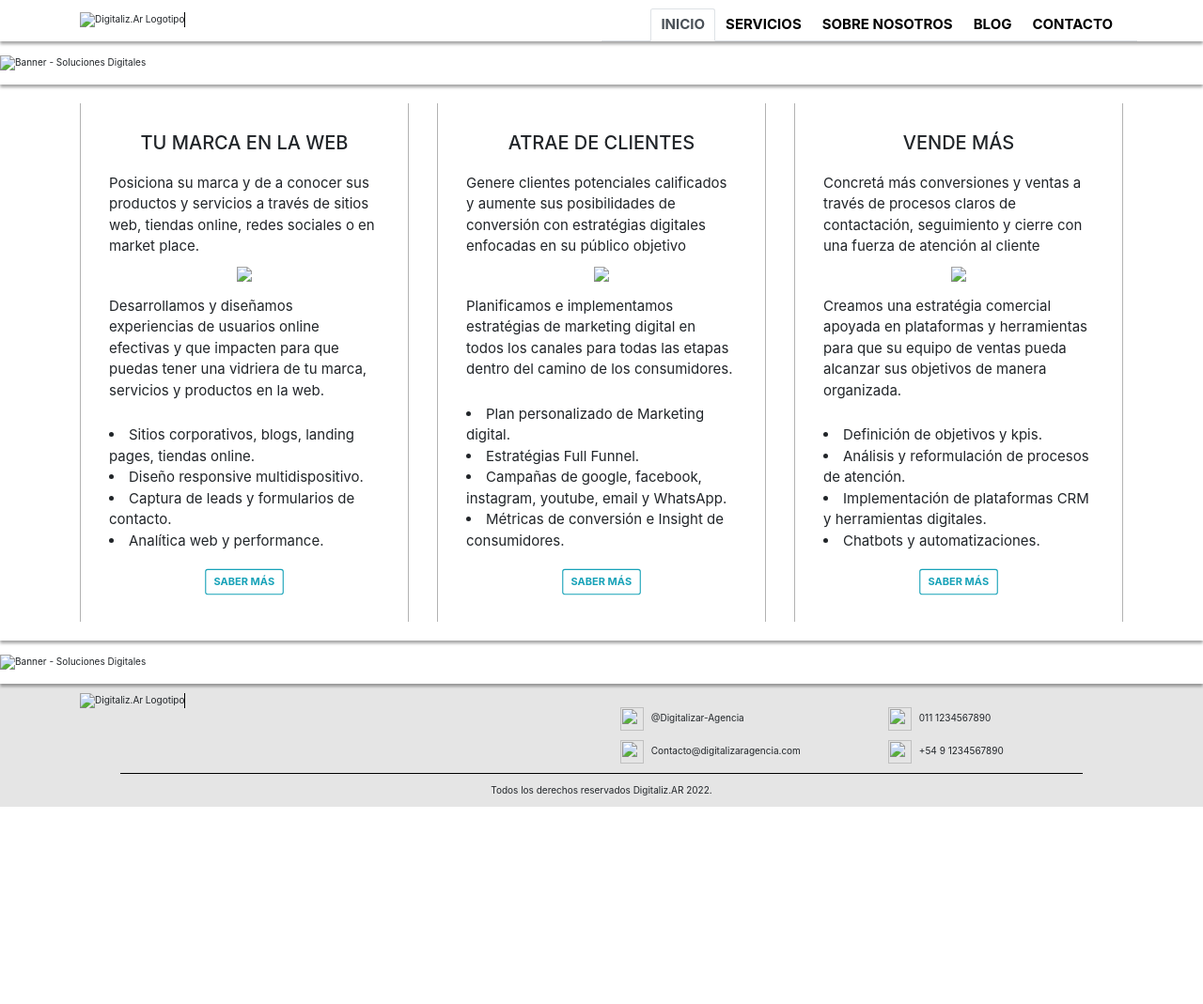
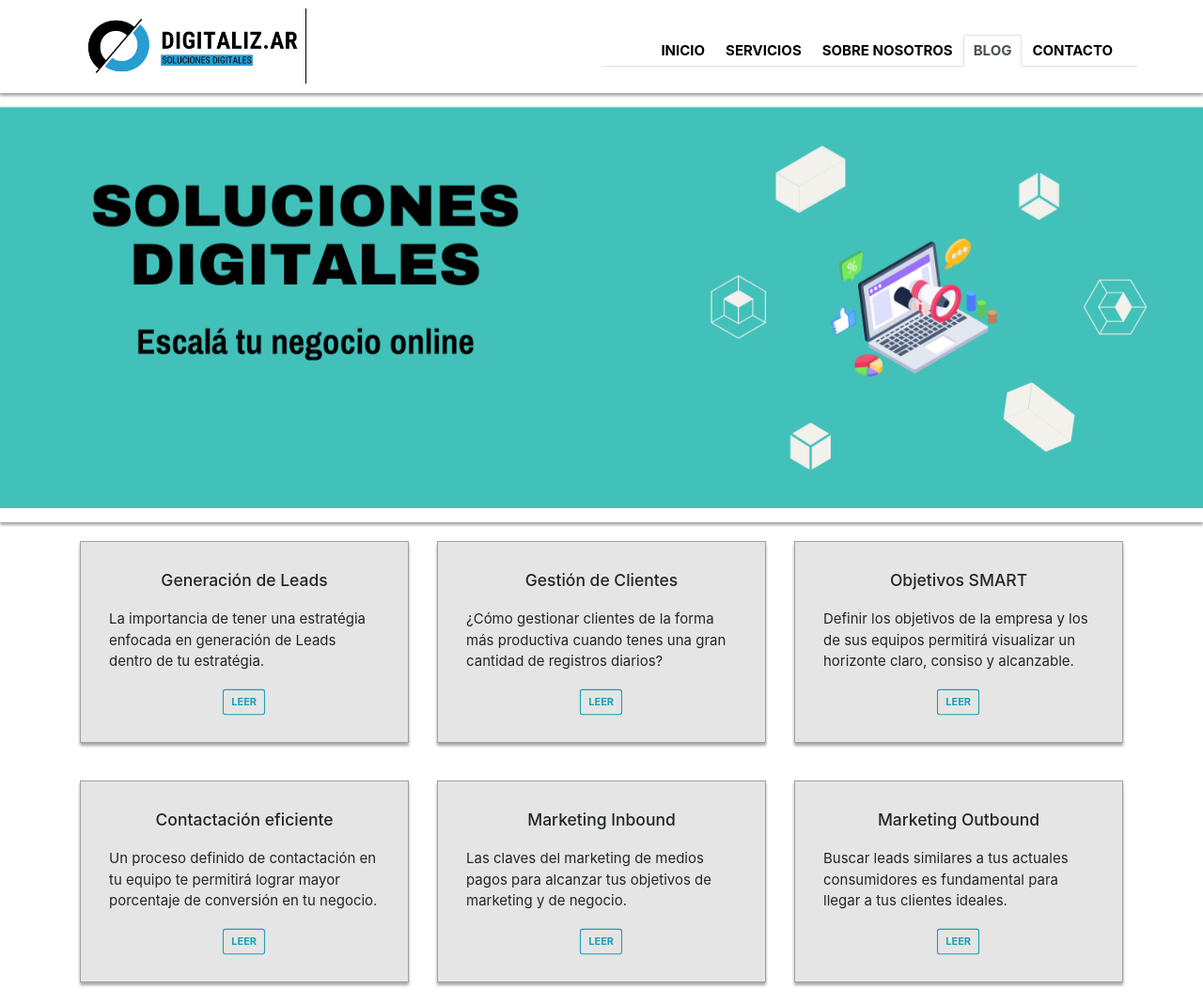
Before and after one commit to FranErmili/Digitaliz.ar-Ermili, a plain HTML site: page Assets/blog.html in a window 1280 px wide. Shown: the part 1-1070 px from the top of the page at 94% size. Before the commit the page ends 860 px from the top, so only its background shows below. Drawn offline with nearby package versions, Linux system fonts and the light colour scheme; files that its build step writes are made by us from their sources.

Commit message:
commit Bootstrap en Blog y Sobre Nosotros

```diff
--- a/Assets/blog.html
+++ b/Assets/blog.html
@@ -8,46 +8,47 @@
     <meta http-equiv="X-UA-Compatible" content="IE=edge">
     <meta name="viewport" content="width=device-width, initial-scale=1.0">
 
-    <link rel="stylesheet" href="./bootstrap/css/bootstrap.min.css">
-    <script src="./bootstrap/jquery/jquery.slim.min.js"></script>
-    <script src="./bootstrap/js/bootstrap.bundle.min.js"></script>
+    <link rel="stylesheet" href="../bootstrap/css/bootstrap.min.css">
+    <script src="../bootstrap/jquery/jquery.slim.min.js"></script>
+    <script src="../bootstrap/js/bootstrap.bundle.min.js"></script>
 
     <title>Inicio - Digitaliz.AR</title>
-    <link rel="shortcut icon" href="./img/Favicon.png">
-    <link rel="stylesheet" href="css/Styles.css">
+    <link rel="shortcut icon" href="../img/Favicon.png">
+    <link rel="stylesheet" href="../css/Styles.css">
 </head>
-
 
 <!--Body-->
 
 <body>
+
+    <!--Header-->
     <header class="box-shadow">
         <div class="container">
             <div class="row align-items-center">
 
-                <div class="col-lg-6">
+                <div class="col-lg-6 col-md-12">
                     <picture class="slide-left">
-                        <img Class="logo" src="./img/Logotipo.png" alt="Digitaliz.Ar Logotipo">
+                        <img Class="logo" src="../img/Logotipo.png" alt="Digitaliz.Ar Logotipo">
                     </picture>
                 </div>
 
-                <div class="col-lg-6 nav-tabs">
+                <div class="col-lg-6 col-md-12 nav-tabs">
                     <menu class="slide-right">
                         <ul class="nav justify-content-end">
                             <li class="nav-item">
-                                <a class="nav-link active" href="./index.html">INICIO</a>
+                                <a class="nav-link" href="../index.html">INICIO</a>
                             </li>
                             <li class="nav-item">
-                                <a class="nav-link" href="./Assets/">SERVICIOS</a>
+                                <a class="nav-link" href="./servicios.html">SERVICIOS</a>
                             </li>
                             <li class="nav-item">
-                                <a class="nav-link" href="#!">SOBRE NOSOTROS</a>
+                                <a class="nav-link" href="./sobrenosotros.html">SOBRE NOSOTROS</a>
                             </li>
                             <li class="nav-item">
-                                <a class="nav-link" href="#!">BLOG</a>
+                                <a class="nav-link active" href="./blog.html">BLOG</a>
                             </li>
                             <li class="nav-item">
-                                <a class="nav-link" href="#!">CONTACTO</a>
+                                <a class="nav-link" href="./contacto.html">CONTACTO</a>
                             </li>
                         </ul>
                     </menu>
@@ -60,79 +61,79 @@
         <div class="row">
             <div class="col-lg-12">
                 <picture>
-                    <img class="banner-size" src="./img/Banner1.png" alt="Banner - Soluciones Digitales">
+                    <img class="banner-size" src="../img/Banner1.png" alt="Banner - Soluciones Digitales">
                 </picture>
             </div>
         </div>
     </div>
 
+    <!--Main-->
     <main class="box-shadow">
+
         <div class="container">
             <div class="row">
 
-                <div class="col-lg-4">
-                    <article class="article justify-content-center">
-                        <h2 clas="subtittle">TU MARCA EN LA WEB</h2>
-                        <p class="paragraph">Posiciona su marca y de a conocer sus productos y servicios a través de
-                            sitios web, tiendas
-                            online, redes sociales o en market place.</p>
-                        <picture class="icon">
-                            <img src="./img/icon1.png">
-                        </picture>
-                        <p class="paragraph">Desarrollamos y diseñamos experiencias de usuarios online efectivas y que
-                            impacten para que
-                            puedas tener una vidriera de tu marca, servicios y productos en la web. </p>
-                        <ul class="paragraph list-style">
-                            <li>Sitios corporativos, blogs, landing pages, tiendas online.</li>
-                            <li>Diseño responsive multidispositivo.</li>
-                            <li>Captura de leads y formularios de contacto.</li>
-                            <li>Analítica web y performance.</li>
-                        </ul>
-                        <button type="button" class="btn btn-outline-info">SABER MÁS</button>
+                <div class="col-lg-4 col-md-6 slide-in-bottom1">
+                    <article class="article-blog box-shadow">
+                        <h3 clas="subtittle">Generación de Leads</h3>
+                        <p class="paragraph">La importancia de tener una estratégia enfocada en generación de Leads dentro de tu estratégia.</p>
+                        <button type="button" class="btn btn-outline-info">LEER</button>
                     </article>
                 </div>
 
-                <div class="col-lg-4">
-                    <article class="article justify-content-center">
-                        <h2 clas="subtittle">ATRAE DE CLIENTES </h2>
-                        <p class="paragraph">Genere clientes potenciales calificados y aumente sus posibilidades de
-                            conversión con
-                            estratégias digitales enfocadas en su público objetivo </p>
-                        <picture class="icon">
-                            <img src="./img/icon2.png">
-                        </picture>
-                        <p class="paragraph">Planificamos e implementamos estratégias de marketing digital en todos los
-                            canales para todas
-                            las etapas dentro del camino de los consumidores. </p>
-                        <ul class="paragraph list-style">
-                            <li>Plan personalizado de Marketing digital.</li>
-                            <li>Estratégias Full Funnel.</li>
-                            <li>Campañas de google, facebook, instagram, youtube, email y WhatsApp.</li>
-                            <li>Métricas de conversión e Insight de consumidores.</li>
-                        </ul>
-                        <button type="button" class="btn btn-outline-info">SABER MÁS</button>
+                <div class="col-lg-4 col-md-6 slide-in-bottom2">
+                    <article class="article-blog box-shadow">
+                        <h3 clas="subtittle">Gestión de Clientes</h3>
+                        <p class="paragraph">¿Cómo gestionar clientes de la forma más productiva cuando tenes una gran cantidad de registros diarios? </p>
+                        <button type="button" class="btn btn-outline-info">LEER</button>
                     </article>
                 </div>
 
-                <div class="col-lg-4">
-                    <article class="article justify-content-center">
-                        <h2 clas="subtittle">VENDE MÁS</h2>
-                        <p class="paragraph">Concretá más conversiones y ventas a través de procesos claros de
-                            contactación, seguimiento
-                            y cierre con una fuerza de atención al cliente </p>
-                        <picture class="icon">
-                            <img src="./img/icon3.png">
-                        </picture>
-                        <p class="paragraph"> Creamos una estratégia comercial apoyada en plataformas y herramientas
-                            para
-                            que su equipo de ventas pueda alcanzar sus objetivos de manera organizada. </p>
-                        <ul class="paragraph list-style">
-                            <li>Definición de objetivos y kpis.</li>
-                            <li>Análisis y reformulación de procesos de atención.</li>
-                            <li>Implementación de plataformas CRM y herramientas digitales.</li>
-                            <li>Chatbots y automatizaciones.</li>
-                        </ul>
-                        <button type="button" class="btn btn-outline-info">SABER MÁS</button>
+                <div class="col-lg-4 col-md-6 slide-in-bottom3">
+                    <article class="article-blog box-shadow">
+                        <h3 clas="subtittle">Objetivos SMART</h3>
+                        <p class="paragraph">Definir los objetivos de la empresa y los de sus equipos permitirá visualizar un horizonte claro, consiso y alcanzable.</p>
+                        <button type="button" class="btn btn-outline-info">LEER</button>
+                    </article>
+                </div>
+
+                <div class="col-lg-4 col-md-6 slide-in-bottom1">
+                    <article class="article-blog box-shadow">
+                        <h3 clas="subtittle">Contactación eficiente</h3>
+                        <p class="paragraph">Un proceso definido de contactación en tu equipo te permitirá lograr mayor porcentaje de conversión en tu negocio.</p>
+                        <button type="button" class="btn btn-outline-info">LEER</button>
+                    </article>
+                </div>
+
+                <div class="col-lg-4 col-md-6 slide-in-bottom2">
+                    <article class="article-blog box-shadow">
+                        <h3 clas="subtittle">Marketing Inbound</h3>
+                        <p class="paragraph">Las claves del marketing de medios pagos para alcanzar tus objetivos de marketing y de negocio.</p>
+                        <button type="button" class="btn btn-outline-info">LEER</button>
+                    </article>
+                </div>
+
+                <div class="col-lg-4 col-md-6 slide-in-bottom3">
+                    <article class="article-blog box-shadow">
+                        <h3 clas="subtittle">Marketing Outbound</h3>
+                        <p class="paragraph">Buscar leads similares a tus actuales consumidores es fundamental para llegar a tus clientes ideales.</p>
+                        <button type="button" class="btn btn-outline-info">LEER</button>
+                    </article>
+                </div>
+
+                <div class="col-lg-4 col-md-6 slide-in-bottom1">
+                    <article class="article-blog box-shadow">
+                        <h3 clas="subtittle">Chatbots </h3>
+                        <p class="paragraph">Brindá respuestas rápidas y automáticas todos los días y a toda hora con chatbots de atención al cliente.</p>
+                        <button type="button" class="btn btn-outline-info">LEER</button>
+                    </article>
+                </div>
+
+                <div class="col-lg-4 col-md-6 slide-in-bottom3">
+                    <article class="article-blog box-shadow">
+                        <h3 clas="subtittle">CRM</h3>
+                        <p class="paragraph">Los CRM son herramientas fundamentales para centralizar información y organizar tus listados de clientes. </p>
+                        <button type="button" class="btn btn-outline-info">LEER</button>
                     </article>
                 </div>
 
@@ -140,47 +141,51 @@
         </div>
     </main>
 
+    <!--Banner2-->
+
     <div class="box-shadow">
         <div class="row">
             <div class="col-lg-12">
                 <picture>
-                    <img class="banner-size" src="./img/Banner2.png" alt="Banner - Soluciones Digitales">
+                    <img class="banner-size" src="../img/Banner2.png" alt="Banner - Soluciones Digitales">
                 </picture>
             </div>
         </div>
     </div>
 
+    <!--Footer-->
     <footer class="background">
         <div class="container">
             <div class="row">
                 <div class="col-lg-6">
                     <picture>
-                        <img Class="logo" src="./img/Logotipo.png" alt="Digitaliz.Ar Logotipo">
+                        <img Class="logo" src="../img/Logotipo.png" alt="Digitaliz.Ar Logotipo">
                     </picture>
                 </div>
 
                 <div class="col-lg-3 margin-top">
                     <picture class="block">
-                        <img src="./img/Instagram-icon.png" class="social-icon" />
+                        <img src="../img/Instagram-icon.png" class="social-icon" />
                         @Digitalizar-Agencia
                     </picture>
 
                     <picture class="block">
-                        <img src="./img/Gmail-icon.png" class="social-icon" />
+                        <img src="../img/Gmail-icon.png" class="social-icon" />
                         Contacto@digitalizaragencia.com
+                    </picture>
                 </div>
 
                 <div class="col-lg-3 margin-top">
                     <picture class="block">
-                        <img src="./img/Phone-icon.png" class="social-icon" />
+                        <img src="../img/Phone-icon.png" class="social-icon" />
                         011 1234567890
                     </picture>
 
                     <picture class="block">
-                        <img src="./img/WhatsApp-icon.png" class="social-icon" />
+                        <img src="../img/WhatsApp-icon.png" class="social-icon" />
                         +54 9 1234567890
+                    </picture>
                 </div>
-
             </div>
         </div>
 
@@ -195,3 +200,5 @@
 </body>
 
 </html>
+
+<!--FinHTML-->
--- a/css/Styles.css
+++ b/css/Styles.css
@@ -67,6 +67,7 @@ html {
 }
 
 .subtittle {
+    text-align: center;
     font-weight: bold;
     color: black;
 }
@@ -114,19 +115,33 @@ html {
 }
 
 .pic-teamwork {
-    width: 500px;
+    width: 50vw;
     height: auto;
+    margin-top: 20px;
 }
 
 .flex {
     width: 100%;
     display: flex;
+    flex-direction: column;
     align-items: center;
-    justify-content: space-between;
+    justify-content: space-around;
 }
 
-.margin-left {
-    margin-left: 50px;
+.vw {
+    width: 50vw;
+    height: auto;
+}
+
+.article-blog {
+    border: 1px solid rgba(0, 0, 0, 0.30);
+    padding: 30px;
+    margin-bottom: 20px;
+    margin-top: 20px;
+    display: flex;
+    flex-direction: column;
+    align-items: center;
+    background-color: rgba(0, 0, 0, 0.10);
 }
 
 /*keyframes*/
@@ -227,3 +242,22 @@ html {
 .article:hover{
 	animation: shadow-drop-2-center 0.4s cubic-bezier(0.250, 0.460, 0.450, 0.940) both;
 }
+
+.article-blog:hover{
+	animation: shadow-drop-2-center 0.4s cubic-bezier(0.250, 0.460, 0.450, 0.940) both;
+}
+
+@media screen and (min-width: 992px) {
+ .flex {
+    flex-direction: row;
+ }
+
+ .pic-teamwork {
+    margin-top: 0;
+    width: 35vw;
+ }
+
+ .vw {
+    width: 35vw;
+ }
+}
```
Also changed, not shown: Assets/sobrenosotros.html (+5 -5 lines).
